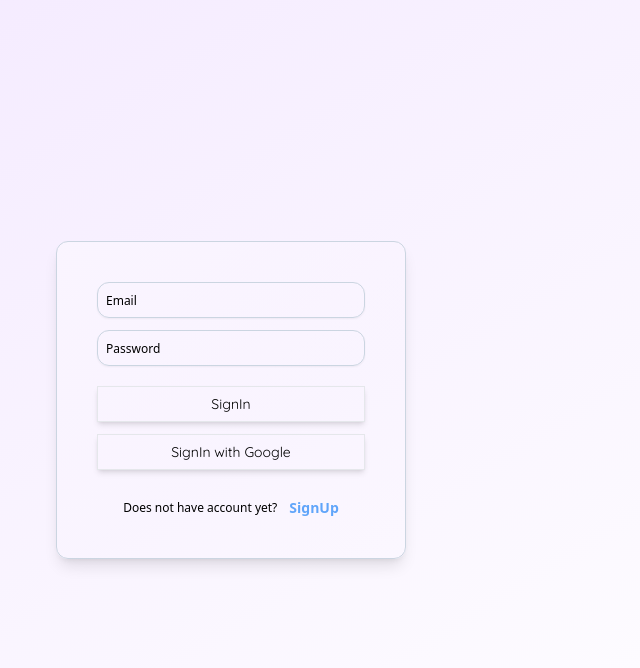
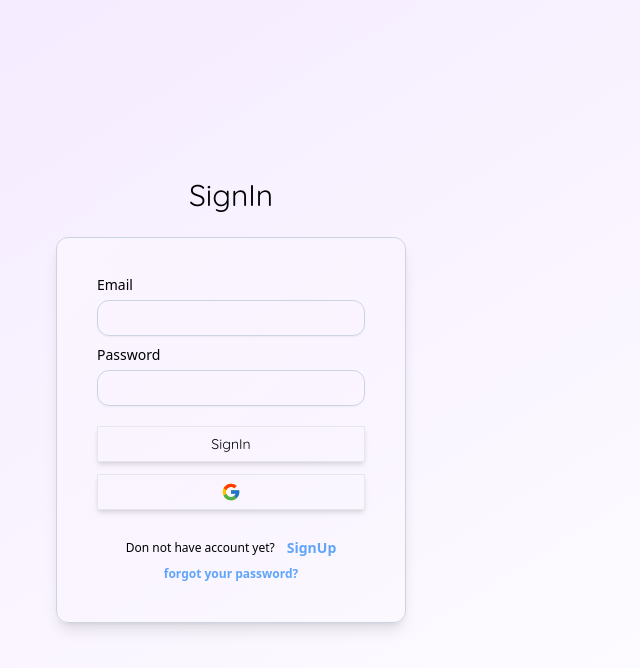
Before and after one commit to minjae2271/wedding, a Next.js app: page /auth in a window 1280 px wide. Both pictures are taken after a click on the button "LogIn". Shown: the top 668 px of the page, without its empty margins (409-1049 px from the left). Built offline with nearby package versions, Linux system fonts and the light colour scheme; no server answers; a web font is replaced by a local one.

Commit message:
login signin design fix

```diff
--- a/src/app/auth/_component/Signin.tsx
+++ b/src/app/auth/_component/Signin.tsx
@@ -3,10 +3,12 @@
 import { useState } from "react";
 
 import { Button } from "@/components/ui/button";
+import { Label } from "@/components/ui/label";
 import { Input } from "@/components/ui/input";
 import { useMutation } from "@tanstack/react-query";
 import { SigninFunc } from "../_lib/signin";
 import { GiShutRose } from "react-icons/gi";
+import { FcGoogle } from "react-icons/fc";
 
 type Props = {
   setView: React.Dispatch<React.SetStateAction<string>>;
@@ -31,22 +33,29 @@ export default function Signin({ setView }: Props) {
   });
 
   return (
+    <div className="flex flex-col items-center gap-6">
+    <h1 className="text-3xl font-quicksand">SignIn</h1>
     <div className="pt-10 pb-6 px-10 flex flex-col items-center justify-center gap-3 min-w-[350px] shadow-lg border border-slate-300 rounded-xl bg-gradient-to-br from-purple-50 to-light-blue-50">
+      <div className="w-full flex flex-col gap-2">
+        <Label htmlFor="email" >Email</Label>
         <Input
+        id="email"
           value={email}
           onChange={(e) => setEmail(e.target.value)}
           type="email"
           className="peer text-xs text-opacity-70 pl-2 border border-slate-300 shadow-sm placeholder-slate-400 focus:outline-none focus:border-sky-500 focus:ring-sky-500 invalid:border-pink-500 invalid:text-pink-600"
-        placeholder="Email"
         />
-
+      </div>
+      <div className="w-full flex flex-col gap-2">
+        <Label htmlFor="password" >Password</Label>
         <Input
+        id="password"
           value={password}
           onChange={(e) => setPassword(e.target.value)}
           type="password"
           className="text-xs pl-2 border border-slate-300 shadow-sm placeholder-slate-400 focus:outline-none focus:border-sky-500 focus:ring-sky-500 invalid:border-pink-500 invalid:text-pink-600"
-        placeholder="Password"
         />
+      </div>
 
       <Button
         className="w-full mt-2 font-quicksand"
@@ -59,11 +68,13 @@ export default function Signin({ setView }: Props) {
         {signinMutation.isPending && <GiShutRose />}
         SignIn
       </Button>
-      <Button className="w-full font-quicksand" variant={"custom"}>
-        SignIn with Google
+      <Button className="w-full" variant={"custom"}>
+        <FcGoogle size={20}/>
       </Button>
-      <div className="flex justify-center items-center gap-3 py-4 w-full text-center border-non bg-transparent text-xs">
-        Does not have account yet?
+      <div className="flex flex-col items-center py-4 w-full gap-2">
+
+      <div className="flex justify-center items-center gap-3 text-center border-non bg-transparent text-xs">
+        Don not have account yet?
         <button
           className="text-blue-400 text-sm font-bold"
           onClick={() => setView("SIGNUP")}
@@ -71,6 +82,15 @@ export default function Signin({ setView }: Props) {
           SignUp
         </button>
       </div>
+      <div className="flex justify-center items-baseline gap-3 text-center border-non bg-transparent text-xs">
+        <button
+          className="text-blue-400 text-xs font-bold"
+        >
+          forgot your password?
+        </button>
+      </div>
+      </div>
+    </div>
     </div>
   );
 }
--- a/src/app/auth/_component/Signup.tsx
+++ b/src/app/auth/_component/Signup.tsx
@@ -8,6 +8,7 @@ import { Label } from "@/components/ui/label";
 import { useMutation } from "@tanstack/react-query";
 import { signupFunc } from "../_lib/signup";
 import { FaRegCommentDots } from "react-icons/fa";
+import { FcGoogle } from "react-icons/fc";
 
 type Props = {
   setView: React.Dispatch<React.SetStateAction<string>>;
@@ -61,6 +62,8 @@ export default function Signup({ setView }: Props) {
   });
 
   return (
+    <div className="flex flex-col items-center gap-6">
+        <h1 className="text-3xl font-quicksand">SignUp</h1>
     <div className="pt-10 pb-6 px-10 flex flex-col items-center justify-center gap-3 min-w-[350px] shadow-lg border border-slate-300 rounded-xl bg-gradient-to-br from-purple-50 to-light-blue-50">
       <div className="flex flex-col w-full">
         <div className="flex flex-col w-full space-y-1.5">
@@ -121,9 +124,9 @@ export default function Signup({ setView }: Props) {
           : "Send verification Email"}
       </Button>
       <Button className="w-full font-quicksand" variant={"custom"}>
-        SignUp with Google
+      <FcGoogle size={20}/>
       </Button>
-      <div className="flex justify-center items-center gap-3 py-4 w-full text-center border-non bg-transparent text-xs">
+      <div className="flex justify-center items-baseline  gap-3 py-4 w-full text-center border-non bg-transparent text-xs">
         Already have an account?
         <button
           className="text-blue-400 text-sm font-bold"
@@ -133,5 +136,6 @@ export default function Signup({ setView }: Props) {
         </button>
       </div>
     </div>
+    </div>
   );
 }
```
Lines whose indentation alone changed are shown as unchanged.
